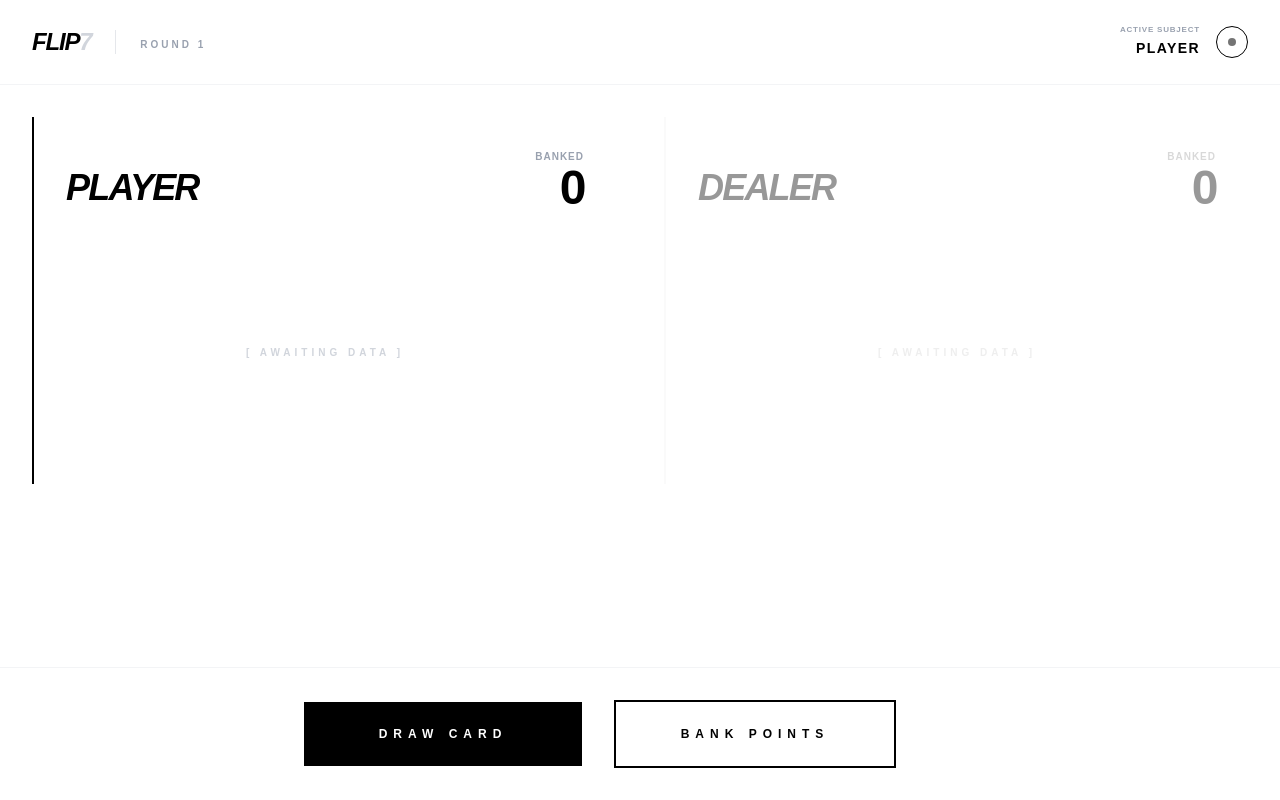
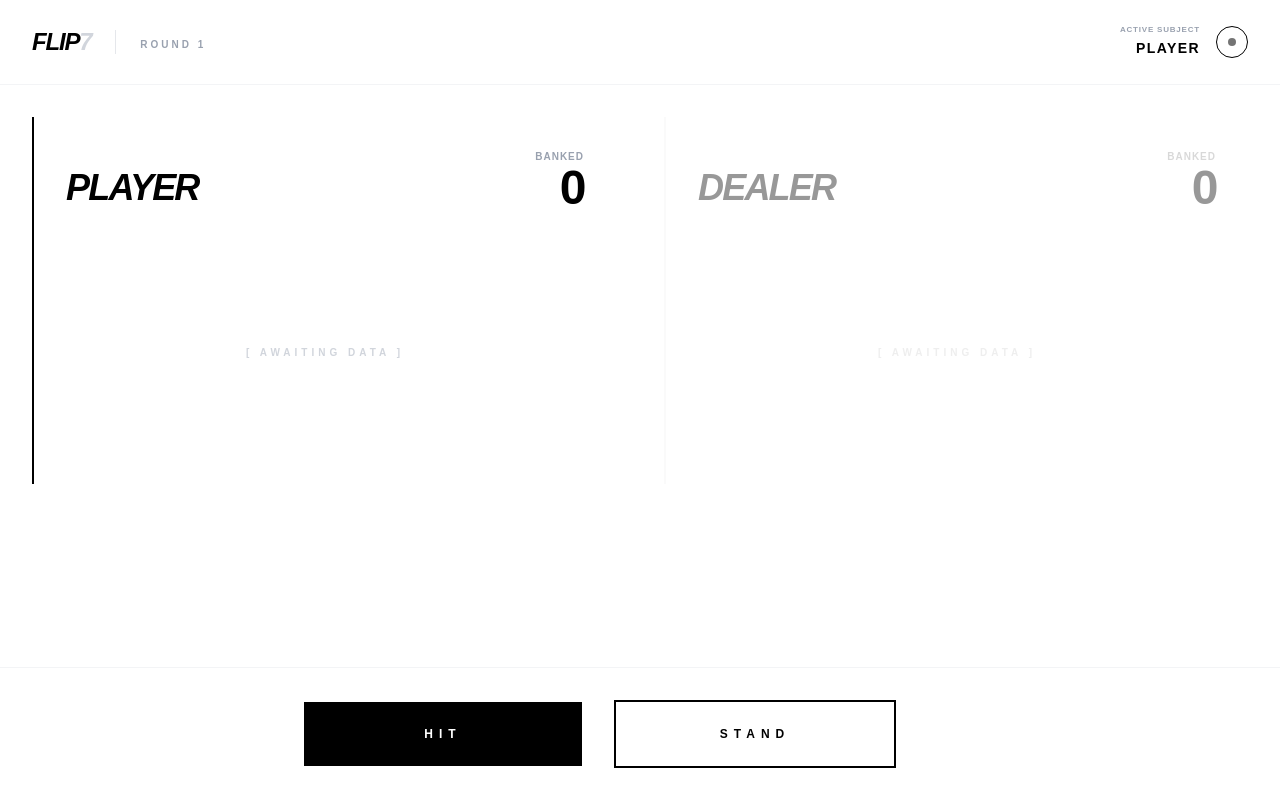
Before and after one commit to mohamadyoussefio/flip7, a Next.js app: page / in a window 1280 px wide. Both pictures are taken after a click on the button "INITIALIZE GAME". Built offline with nearby package versions, Linux system fonts and the light colour scheme.

Commit message:
Update buttons

```diff
--- a/src/app/page.js
+++ b/src/app/page.js
@@ -216,7 +216,7 @@ export default function Home() {
             disabled={!activePlayer?.isActive || isProcessing}
             className="flex-1 py-6 bg-black text-white text-xs font-black uppercase tracking-[0.5em] transition-all hover:bg-gray-800 disabled:opacity-20 active:scale-95"
           >
-            Draw Card
+            Hit
           </button>
 
           <button
@@ -224,7 +224,7 @@ export default function Home() {
             disabled={!activePlayer?.isActive || isProcessing}
             className="flex-1 py-6 border-2 border-black text-black text-xs font-black uppercase tracking-[0.5em] transition-all hover:bg-gray-50 disabled:opacity-20 active:scale-95"
           >
-            Bank Points
+            Stand
           </button>
 
           <button
```
